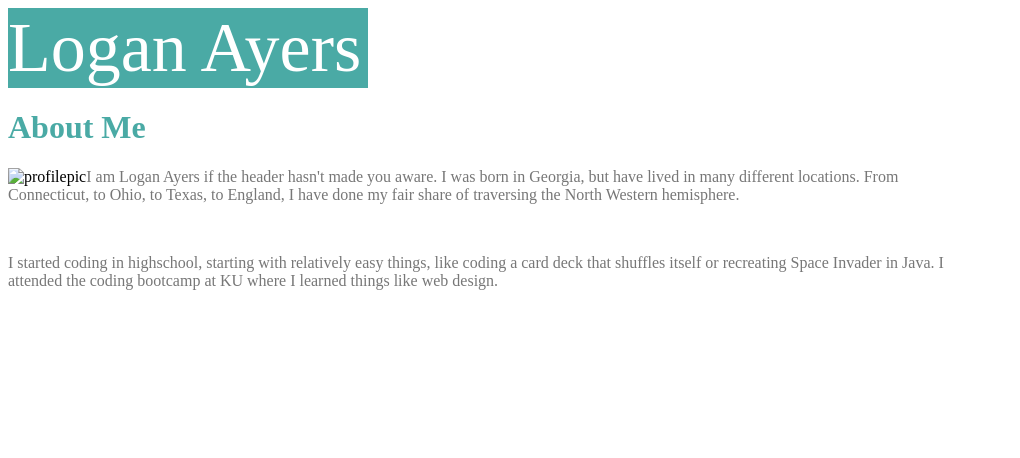
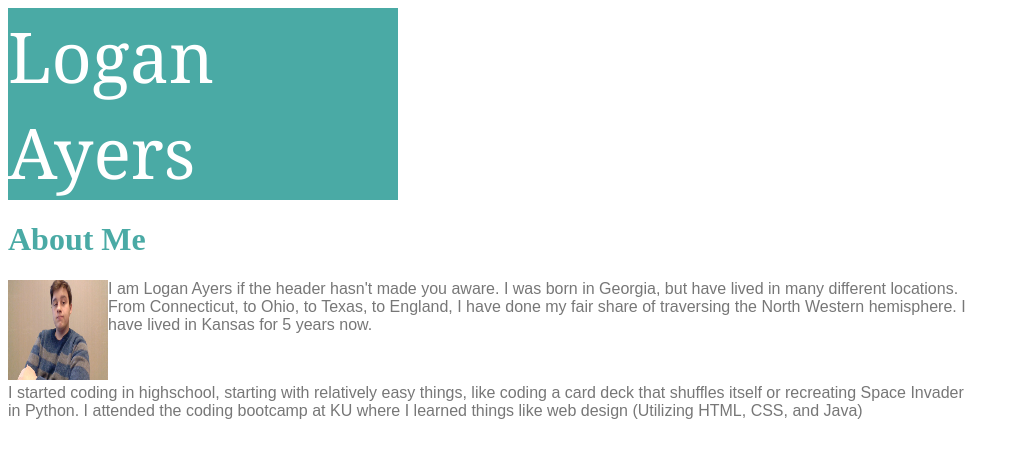
Before and after one commit to LAyers45/Basic-Portfolio, a plain HTML site: page index.html in a window 1280 px wide. Shown: the whole page, without its empty margins (0-1020 px from the left). Drawn offline with Linux system fonts and the light colour scheme.

Commit message:
Added Picture

```diff
--- a/assets/css/style.css
+++ b/assets/css/style.css
@@ -2,7 +2,10 @@ header{
     color: white;
     background-color:#4aaaa5;
     font-size: 70px;
-    width: 360px;
+    width: 390px;
+    font-family: 'Georgia', Times, Times New Roman, serif;
+    border-width: 5px;
+    border-color: #cccccc;
 
 }
 body{
@@ -19,6 +22,7 @@ h1{
 .Profile_Pic{
     float: left;
 }
-p{
-    color:#777777
+.about-me{
+    color:#777777;
+    font-family: 'Arial', 'Helvetica Neue', Helvetica, sans-serif;
 }
--- a/index.html
+++ b/index.html
@@ -8,11 +8,11 @@
         <h1>About Me</h1>
         <!--Making the pic into a class so it is editable-->
         <div class= "Profile_Pic">
-            <img src="assets/images/placeholder" alt="profilepic" style="width:100px;height:100px">
+            <img src="assets/images/Pic.jpg" alt="profilepic" style="width:100px;height:100px">
         </div>
         <!--This is the paragraph section for writing about me.-->
-        <p class= "about-me">I am Logan Ayers if the header hasn't made you aware. I was born in Georgia, but have lived in many different locations. From Connecticut, to Ohio, to Texas, to England, I have done my fair share of traversing the North Western hemisphere. </p>
+        <p class= "about-me">I am Logan Ayers if the header hasn't made you aware. I was born in Georgia, but have lived in many different locations. From Connecticut, to Ohio, to Texas, to England, I have done my fair share of traversing the North Western hemisphere. I have lived in Kansas for 5 years now. </p>
         <br>
-        <p>    I started coding in highschool, starting with relatively easy things, like coding a card deck that shuffles itself or recreating Space Invader in Java. I attended the coding bootcamp at KU where I learned things like web design.</p>
+        <p class= "about-me">    I started coding in highschool, starting with relatively easy things, like coding a card deck that shuffles itself or recreating Space Invader in Python. I attended the coding bootcamp at KU where I learned things like web design (Utilizing HTML, CSS, and Java)</p>
     </body>
 </html>
```
Also changed, not shown: assets/images/Pic.jpg (added).
